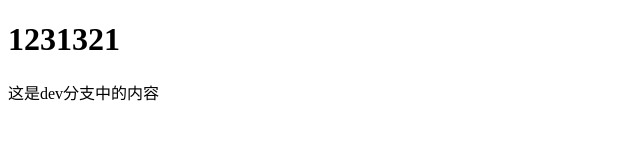
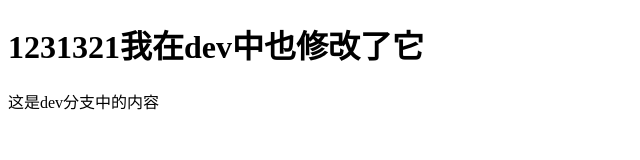
Before and after one commit to 15121196009/ljt, a plain HTML site: page index.html in a window 1280 px wide. Shown: the whole page, without its empty margins (0-640 px from the left). Drawn offline with Linux system fonts and the light colour scheme.

Commit message:
dev分支中修改了

```diff
--- a/index.html
+++ b/index.html
@@ -5,7 +5,7 @@
 	<title>Document</title>
 </head>
 <body>
-	<h1>1231321</h1>
+	<h1>1231321我在dev中也修改了它</h1>
 	<p>这是dev分支中的内容</p>
 </body>
 </html>
```
